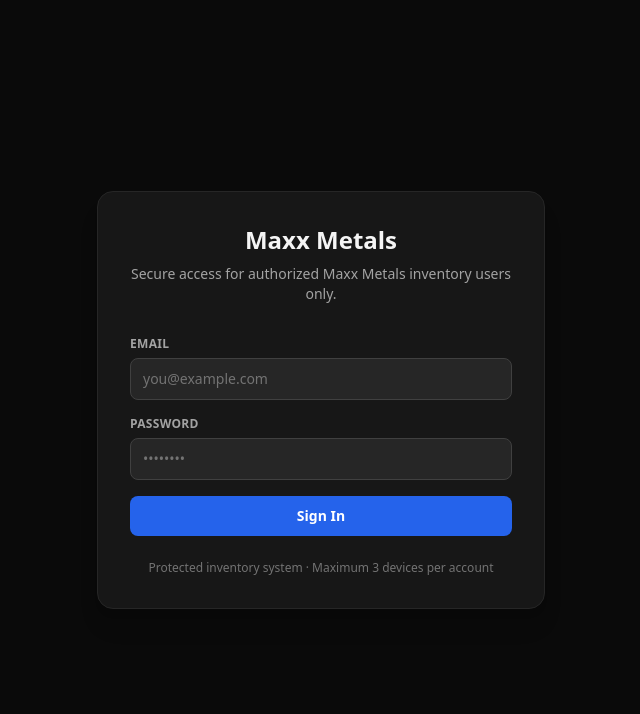
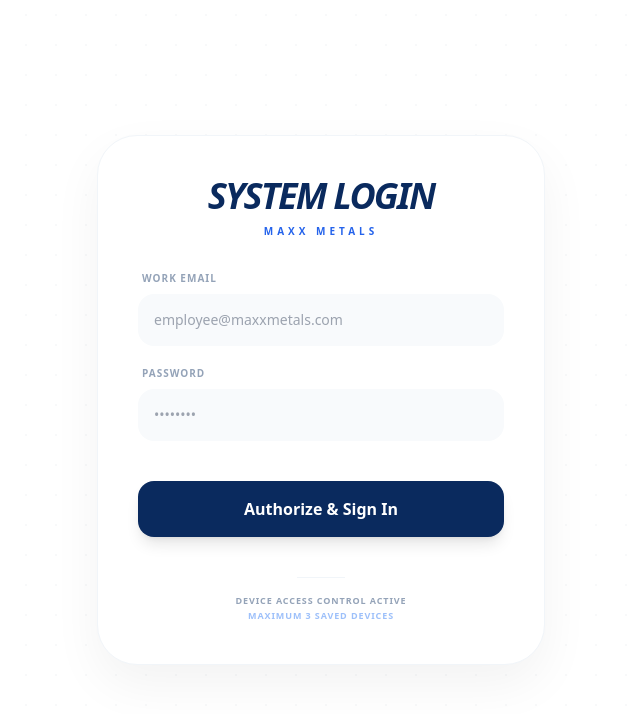
Before and after one commit to maxxmetal9-gif/Max-inventory, a React (Vite) app: page /login in a window 1280 px wide. Shown: the top 714 px of the page, without its empty margins (319-959 px from the left). Built offline with nearby package versions, Linux system fonts and the light colour scheme.

Commit message:
fix: remove unstable device helper from login

```diff
--- a/src/pages/Login.jsx
+++ b/src/pages/Login.jsx
@@ -19,16 +19,20 @@
   return token;
 }
 
+function clearStoredIdentity() {
+  localStorage.removeItem("userEmail");
+  localStorage.removeItem("employee");
+  localStorage.removeItem("user");
+}
+
 export default function Login() {
   const [email, setEmail] = useState("");
   const [password, setPassword] = useState("");
   const [loading, setLoading] = useState(false);
-  const [message, setMessage] = useState({ type: "", content: "" });
 
   const handleLogin = async (e) => {
     e.preventDefault();
     setLoading(true);
-    setMessage({ type: "", content: "" });
 
     try {
       const deviceToken = getOrCreateDeviceToken();
@@ -42,19 +46,13 @@
       console.log("signInWithPassword result:", { data, error });
 
       if (error) {
-        setMessage({
-          type: "error",
-          content: error.message || "Unable to sign in.",
-        });
+        alert(error.message);
         return;
       }
 
       const user = data?.user;
       if (!user) {
-        setMessage({
-          type: "error",
-          content: "Login failed. No user session was created.",
-        });
+        alert("Login failed. No user session was created.");
         return;
       }
 
@@ -67,48 +65,25 @@
       console.log("Registered devices:", devices, fetchError);
 
       if (fetchError) {
+        clearStoredIdentity();
         await supabase.auth.signOut({ scope: "local" });
-        setMessage({
-          type: "error",
-          content: "Could not verify allowed devices.",
-        });
+        alert("Could not verify allowed devices.");
         return;
       }
 
       const registeredDevices = devices || [];
-      const alreadyAllowed = registeredDevices.some(
+      const matchedDevice = registeredDevices.find(
         (d) => d.device_token === deviceToken
       );
 
-      if (alreadyAllowed) {
-        const matched = registeredDevices.find(
-          (d) => d.device_token === deviceToken
-        );
-
-        if (matched?.id) {
-          await supabase
-            .from("user_devices")
-            .update({ last_login_at: new Date().toISOString() })
-            .eq("id", matched.id);
-        }
-
-        setMessage({
-          type: "success",
-          content: "Login successful. Redirecting...",
-        });
+      if (!matchedDevice && registeredDevices.length >= MAX_DEVICES) {
+        clearStoredIdentity();
+        await supabase.auth.signOut({ scope: "local" });
+        alert("This account is already linked to 3 devices.");
         return;
       }
 
-      if (registeredDevices.length >= MAX_DEVICES) {
-        await supabase.auth.signOut({ scope: "local" });
-        setMessage({
-          type: "error",
-          content:
-            "This account is already linked to 3 devices. Login is not allowed on this device.",
-        });
-        return;
-      }
-
+      if (!matchedDevice) {
         const { error: insertError } = await supabase.from("user_devices").insert([
           {
             user_id: user.id,
@@ -122,101 +97,114 @@
         console.log("Device registration result:", insertError);
 
         if (insertError) {
+          clearStoredIdentity();
           await supabase.auth.signOut({ scope: "local" });
-        setMessage({
-          type: "error",
-          content: "Could not register this device.",
-        });
+          alert(insertError.message || "Could not register this device.");
           return;
         }
+      } else {
+        const { error: updateError } = await supabase
+          .from("user_devices")
+          .update({ last_login_at: new Date().toISOString() })
+          .eq("id", matchedDevice.id);
 
-      setMessage({
-        type: "success",
-        content: `This device has been registered successfully (${registeredDevices.length + 1}/${MAX_DEVICES}).`,
-      });
+        console.log("Device update result:", updateError);
+      }
+
+      localStorage.setItem("userEmail", user.email || "");
+      localStorage.setItem("employee", user.email || "");
+      localStorage.setItem("user", JSON.stringify(user));
+
+      window.location.assign("/");
     } catch (err) {
       console.error("Login error:", err);
-      setMessage({
-        type: "error",
-        content: err?.message || "Something went wrong while signing in.",
-      });
+      clearStoredIdentity();
+      await supabase.auth.signOut({ scope: "local" });
+      alert(err?.message || "Login failed.");
     } finally {
       setLoading(false);
     }
   };
 
   return (
-    <div className="min-h-screen flex items-center justify-center bg-neutral-950 px-4">
-      <div className="w-full max-w-md bg-neutral-900 border border-neutral-800 rounded-2xl shadow-xl p-8">
-        <div className="text-center mb-8">
-          <h1 className="text-2xl font-bold text-neutral-100">Maxx Metals</h1>
-          <p className="text-sm text-neutral-400 mt-2">
-            Secure access for authorized Maxx Metals inventory users only.
+    <div className="min-h-screen flex items-center justify-center bg-white selection:bg-blue-600 selection:text-white">
+      <div
+        className="absolute inset-0 opacity-[0.03] pointer-events-none"
+        style={{
+          backgroundImage: "radial-gradient(#0a2a5e 1px, transparent 1px)",
+          backgroundSize: "30px 30px",
+        }}
+      ></div>
+
+      <form
+        onSubmit={handleLogin}
+        className="relative bg-white p-10 shadow-[0_20px_50px_rgba(0,0,0,0.05)] rounded-[2.5rem] w-full max-w-md space-y-8 border border-slate-100 transition-all hover:shadow-[0_30px_60px_rgba(0,0,0,0.08)]"
+      >
+        <div className="text-center space-y-2">
+          <h2 className="text-4xl font-black text-[#0a2a5e] tracking-tighter uppercase italic">
+            System Login
+          </h2>
+          <p className="text-[10px] text-blue-600 font-bold uppercase tracking-[0.4em]">
+            Maxx Metals
           </p>
         </div>
 
-        <form onSubmit={handleLogin} className="space-y-4">
+        <div className="space-y-5">
           <div>
-            <label
-              htmlFor="email"
-              className="block text-xs font-semibold text-neutral-400 mb-1.5 uppercase tracking-wide"
-            >
-              Email
+            <label className="block text-slate-400 text-[10px] font-bold uppercase tracking-widest mb-2 ml-1">
+              Work Email
             </label>
             <input
-              id="email"
               type="email"
               value={email}
               onChange={(e) => setEmail(e.target.value)}
+              className="w-full bg-slate-50 border-none p-4 rounded-2xl focus:ring-2 focus:ring-blue-500 outline-none transition-all text-sm font-medium"
+              placeholder="employee@maxxmetals.com"
               required
-              autoComplete="email"
-              placeholder="you@example.com"
-              className="w-full bg-neutral-800 border border-neutral-700 text-neutral-100 placeholder-neutral-500 rounded-lg px-3 py-2.5 text-sm outline-none focus:ring-2 focus:ring-blue-500 focus:border-blue-500 transition"
             />
           </div>
 
           <div>
-            <label
-              htmlFor="password"
-              className="block text-xs font-semibold text-neutral-400 mb-1.5 uppercase tracking-wide"
-            >
+            <label className="block text-slate-400 text-[10px] font-bold uppercase tracking-widest mb-2 ml-1">
               Password
             </label>
             <input
-              id="password"
               type="password"
               value={password}
               onChange={(e) => setPassword(e.target.value)}
+              className="w-full bg-slate-50 border-none p-4 rounded-2xl focus:ring-2 focus:ring-blue-500 outline-none transition-all text-sm font-medium"
+              placeholder="••••••••"
               required
-              autoComplete="current-password"
-              placeholder="••••••••"
-              className="w-full bg-neutral-800 border border-neutral-700 text-neutral-100 placeholder-neutral-500 rounded-lg px-3 py-2.5 text-sm outline-none focus:ring-2 focus:ring-blue-500 focus:border-blue-500 transition"
             />
           </div>
+        </div>
 
-          {message.content && (
-            <div
-              className={`text-center text-sm ${
-                message.type === "error" ? "text-red-400" : "text-green-400"
-              }`}
-            >
-              {message.content}
-            </div>
-          )}
-
+        <div className="pt-2">
           <button
             type="submit"
             disabled={loading}
-            className="w-full bg-blue-600 hover:bg-blue-500 disabled:opacity-50 disabled:cursor-not-allowed text-white py-2.5 rounded-lg text-sm font-semibold transition mt-2"
+            className="w-full bg-[#0a2a5e] text-white font-bold py-4 rounded-2xl hover:bg-blue-700 transition-all shadow-lg active:scale-[0.98] disabled:opacity-50 flex items-center justify-center gap-3"
           >
-            {loading ? "Signing in..." : "Sign In"}
+            {loading ? (
+              <>
+                <div className="w-4 h-4 border-2 border-white/30 border-t-white rounded-full animate-spin"></div>
+                <span>Securing Session...</span>
+              </>
+            ) : (
+              "Authorize & Sign In"
+            )}
           </button>
-        </form>
+        </div>
 
-        <p className="text-center text-xs text-neutral-500 mt-6">
-          Protected inventory system · Maximum 3 devices per account
+        <div className="flex flex-col items-center gap-4 pt-2">
+          <div className="h-px w-12 bg-slate-100"></div>
+          <p className="text-[9px] text-slate-400 uppercase font-bold tracking-widest text-center leading-relaxed">
+            Device access control active
+            <br />
+            <span className="text-blue-500/50">Maximum 3 saved devices</span>
           </p>
         </div>
+      </form>
     </div>
   );
 }
```
Lines whose indentation alone changed are shown as unchanged.
